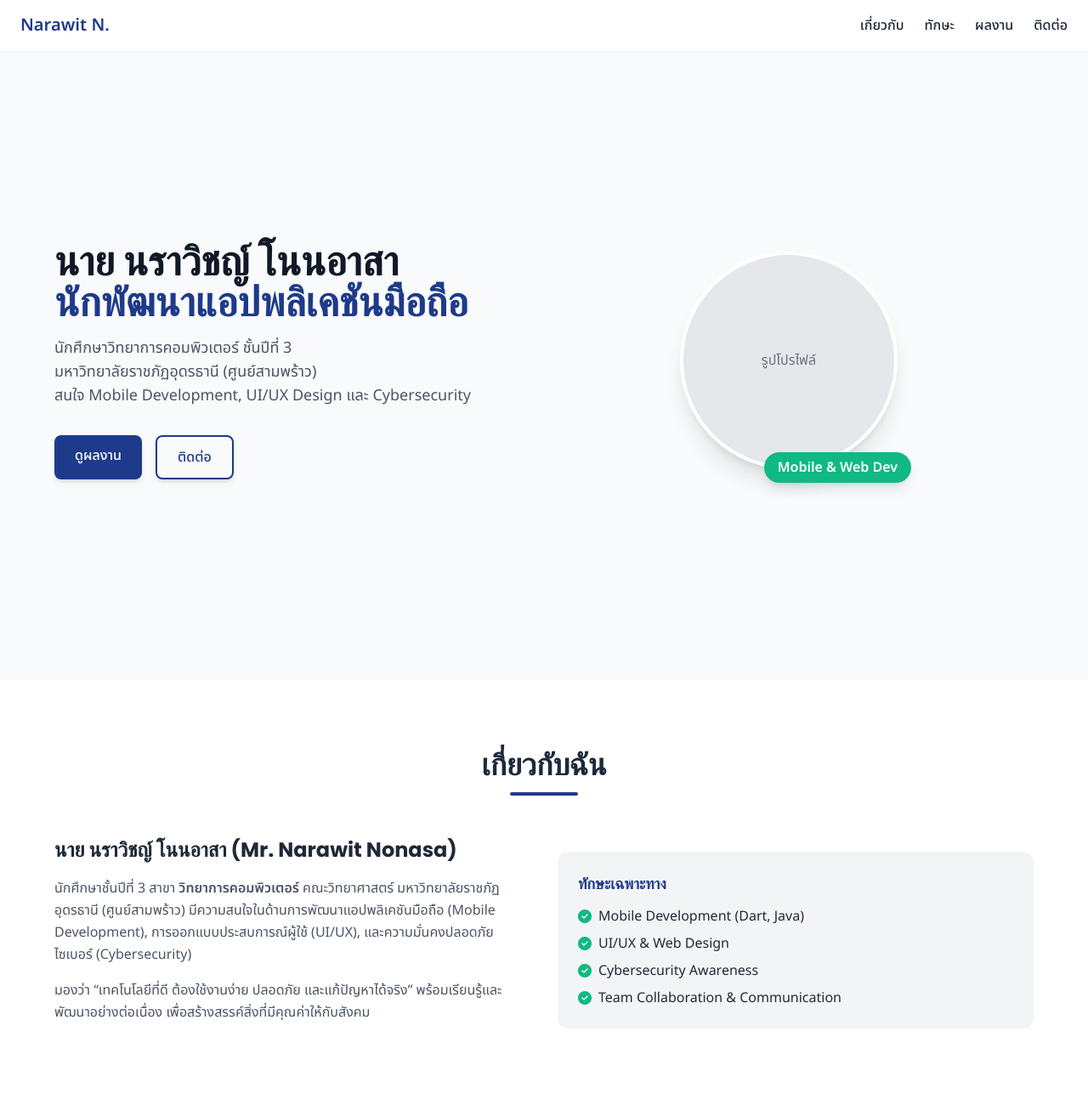
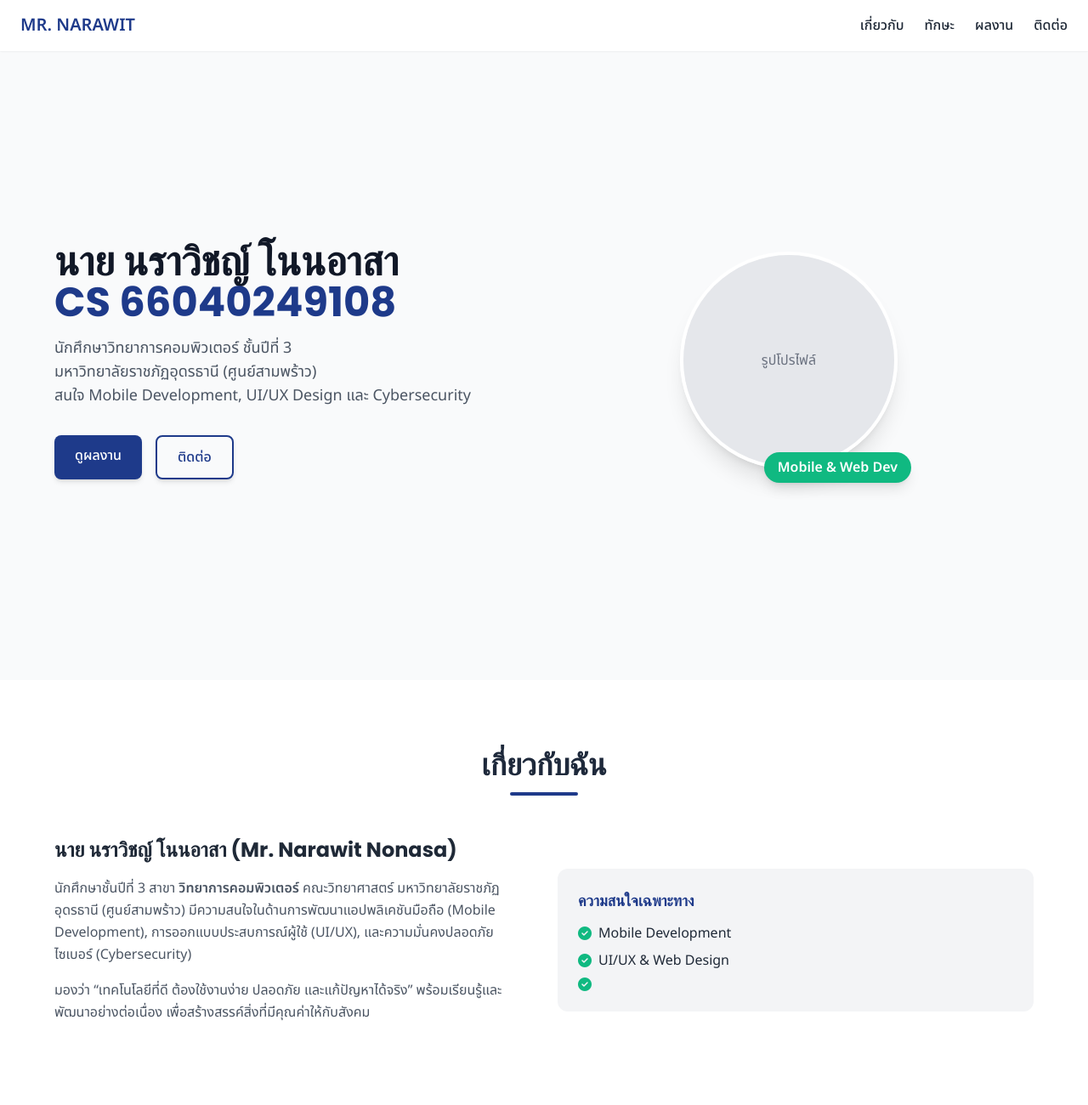
Before and after one commit to narawit00/Narawit.github.io, a plain HTML site: page index.html in a window 1280 px wide. Shown: the top 1300 px of the page at 85% size. Drawn offline with nearby package versions, Linux system fonts and the light colour scheme.

Commit message:
Update index.html

```diff
--- a/index.html
+++ b/index.html
@@ -86,7 +86,7 @@
   <!-- Navigation -->
   <nav class="fixed top-0 left-0 w-full bg-white shadow-sm z-50">
     <div class="container mx-auto px-6 py-4 flex justify-between items-center">
-      <div class="font-bold text-xl text-primary font-heading">Narawit N.</div>
+      <div class="font-bold text-xl text-primary font-heading">MR. NARAWIT</div>
       <div class="hidden md:flex space-x-6">
         <a href="#about" class="hover:text-primary font-medium">เกี่ยวกับ</a>
         <a href="#skills" class="hover:text-primary font-medium">ทักษะ</a>
@@ -104,7 +104,7 @@
     <div class="md:w-1/2 mb-12 md:mb-0 md:pr-10 text-center md:text-left">
       <h1 class="text-3xl md:text-4xl lg:text-5xl font-bold text-gray-900 font-heading leading-tight">
         นาย นราวิชญ์ โนนอาสา <br />
-        <span class="text-primary">นักพัฒนาแอปพลิเคชันมือถือ</span>
+        <span class="text-primary">CS 66040249108 </span>
       </h1>
       <p class="mt-4 text-lg text-gray-600 max-w-lg">
         นักศึกษาวิทยาการคอมพิวเตอร์ ชั้นปีที่ 3 <br />
@@ -126,6 +126,7 @@
         <div class="w-56 h-56 md:w-64 md:h-64 rounded-full overflow-hidden border-4 border-white shadow-xl">
           <!-- แทนด้วยรูปโปรไฟล์จริงของคุณ -->
           <div class="bg-gray-200 w-full h-full flex items-center justify-center">
+
             <span class="text-gray-500">รูปโปรไฟล์</span>
           </div>
         </div>
@@ -157,11 +158,11 @@
           </p>
         </div>
         <div class="bg-gray-100 p-6 rounded-xl">
-          <h4 class="font-bold text-lg text-primary mb-3">ทักษะเฉพาะทาง</h4>
+          <h4 class="font-bold text-lg text-primary mb-3">ความสนใจเฉพาะทาง</h4>
           <ul class="space-y-2">
             <li class="flex items-center">
               <i class="fas fa-check-circle text-accent mr-2"></i>
-              <span>Mobile Development (Dart, Java)</span>
+              <span>Mobile Development</span>
             </li>
             <li class="flex items-center">
               <i class="fas fa-check-circle text-accent mr-2"></i>
@@ -169,13 +170,9 @@
             </li>
             <li class="flex items-center">
               <i class="fas fa-check-circle text-accent mr-2"></i>
-              <span>Cybersecurity Awareness</span>
+              <span></span>
             </li>
-            <li class="flex items-center">
-              <i class="fas fa-check-circle text-accent mr-2"></i>
-              <span>Team Collaboration & Communication</span>
-            </li>
-          </ul>
+           </ul>
         </div>
       </div>
     </div>
@@ -290,8 +287,8 @@
               <h3 class="text-2xl font-bold text-gray-900 mb-2">โครงการ NSC: แอปพลิเคชันแนะนำอาหารสำหรับผู้สูงอายุ</h3>
               <p class="text-gray-600 mb-4">
                 พัฒนาแอปพลิเคชันเพื่อช่วยเหลือผู้สูงอายุในการเลือกอาหารที่เหมาะสมตามสุขภาพและความต้องการ
-                ใช้เทคโนโลยี: Dart (Flutter), Firebase, UI/UX Design
-              </p>
+
+              <!-- </p>
               <div class="flex flex-wrap gap-2 mb-4">
                 <span class="bg-gray-800 text-white px-2 py-1 rounded text-sm">Dart</span>
                 <span class="bg-blue-600 text-white px-2 py-1 rounded text-sm">Flutter</span>
@@ -300,7 +297,8 @@
               </div>
             </div>
           </div>
-        </div>
+        </div> -->
+
 
         <!-- Project 2 -->
         <div class="bg-gray-50 rounded-2xl overflow-hidden card-hover">
@@ -315,7 +313,7 @@
               <h3 class="text-2xl font-bold text-gray-900 mb-2">เว็บแอปพลิเคชันแนะนำสถานที่ท่องเที่ยวจังหวัดอุดรธานี</h3>
               <p class="text-gray-600 mb-4">
                 ออกแบบและพัฒนาเว็บไซต์เพื่อส่งเสริมการท่องเที่ยวในจังหวัดอุดรธานี
-                ใช้เทคโนโลยี: HTML, CSS, JavaScript, Firebase Hosting
+                <!-- ใช้เทคโนโลยี: HTML, CSS, JavaScript, Firebase Hosting
               </p>
               <div class="flex flex-wrap gap-2 mb-4">
                 <span class="bg-gray-800 text-white px-2 py-1 rounded text-sm">HTML/CSS</span>
@@ -326,7 +324,7 @@
           </div>
         </div>
       </div>
-    </div>
+    </div> -->
   </section>
 
   <!-- Education & Activities -->
@@ -434,7 +432,7 @@
   <!-- Footer -->
   <footer class="bg-dark text-gray-400 py-6 text-center text-sm">
     <div class="container mx-auto px-4">
-      © 2025 นาย นราวิชญ์ โนนอาสา. สร้างด้วย ❤️ และ HTML/CSS.
+      © 2025  Narawit Nonasa
     </div>
   </footer>
 
```
